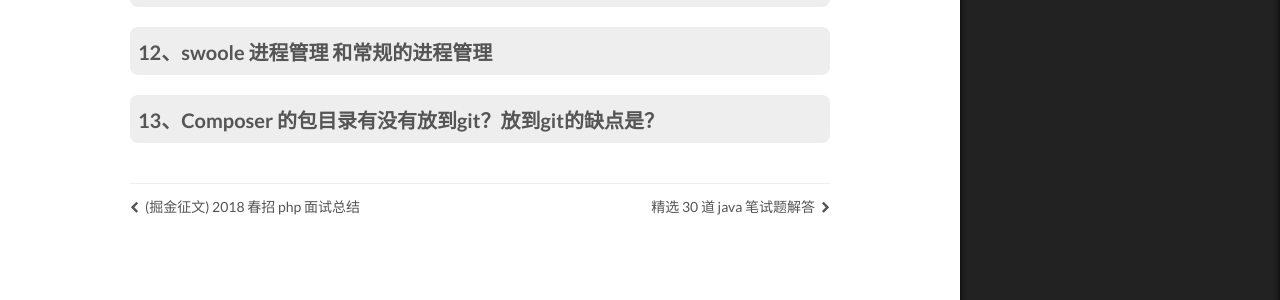
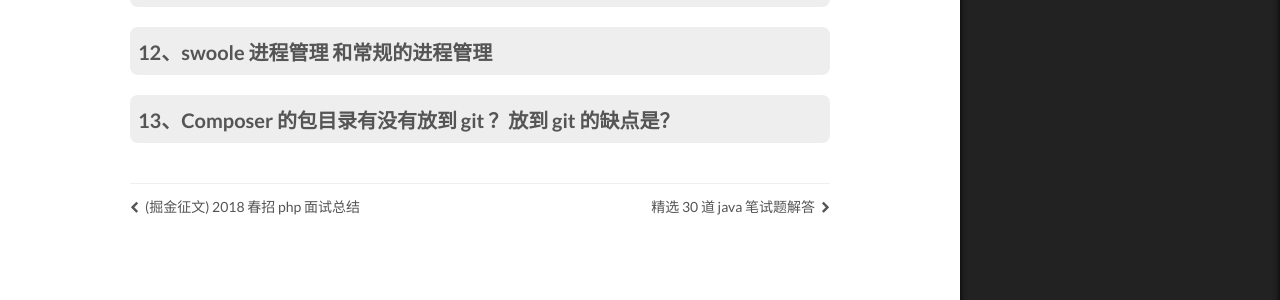
Before and after one commit to nnngu/LearningNotes, a Jekyll site: the page built from _posts/2018-06-05-PHP 面试题收集.md, in a window 1280 px wide and 1400 px high, scrolled down 19506 px. Shown: the part 971-1271 px from the top of the window. Built offline with Jekyll 4.4.1, drawn with Linux system fonts in a browser that asks for light colours.

```diff
--- a/_posts/2018-06-05-PHP 面试题收集.md
+++ b/_posts/2018-06-05-PHP 面试题收集.md
@@ -665,7 +665,10 @@ Laravel 框架内置的 Auth 用来验证用户是否登录，底层也是使用
 
 ### 12、swoole 进程管理 和常规的进程管理
 
-### 13、Composer 的包目录有没有放到git？放到git的缺点是？
+### 13、Composer 的包目录有没有放到 git ？放到 git 的缺点是？
+
+
+
 
 
 
```
